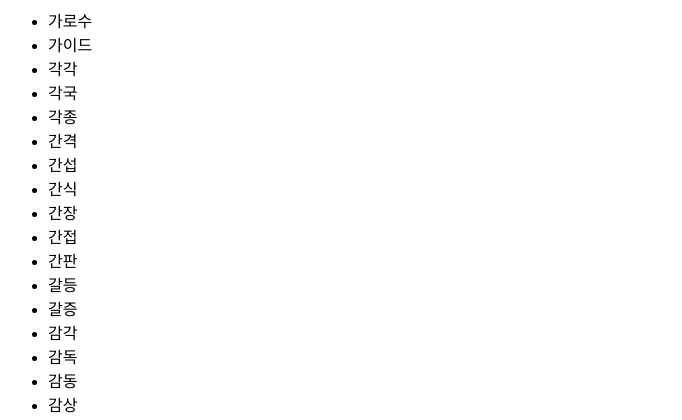
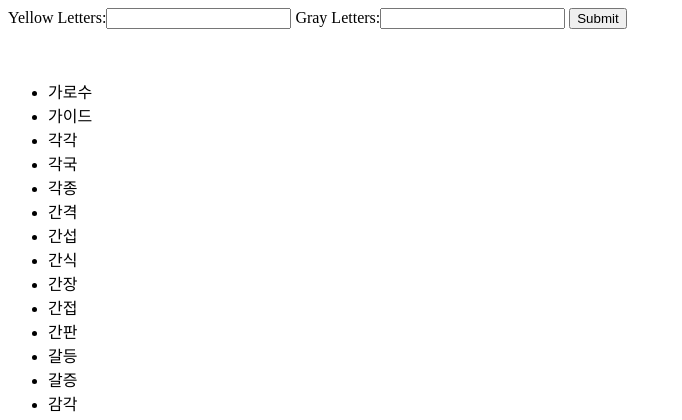
Before and after one commit to yangbaechu/kodle_word_finder, a Django app: template django_server/findersite/finder/templates/finder/word_list.html in a window 1280 px wide. Shown: the top 420 px of the page, without its empty margins (0-682 px from the left). Run offline with Django 3.2, Linux system fonts and the light colour scheme; the template is opened without the code that fills it: values that come from a table or form of the project are taken from there, others are empty; data comes from the database, SQL or seed files in the repository; both versions use the stored data as it was after the commit.

Commit message:
add forms to search words

```diff
--- /dev/null
+++ b/django_server/findersite/finder/forms.py
@@ -0,0 +1,5 @@
+from django import forms
+
+class SearchWordForm(forms.Form):
+    yellow_letters = forms.CharField(label='Yellow Letters')
+    gray_letters = forms.CharField(label='Gray Letters')
--- a/django_server/findersite/finder/models.py
+++ b/django_server/findersite/finder/models.py
@@ -2,19 +2,43 @@ from django.db import models
 
 class WordManager(models.Manager):
 
-    #def get_queryset(self):
-        #return super().get_queryset().filter(word_pieces[3] = 'ㄱ')
-
     #노란색 단어
-    def yellow_letters(self, queryset, letters):
+    def yellow_letters(self, QuerySet, letters):
 
         def yellow_letter(letter, QuerySet):
             return QuerySet.filter(word_pieces__contains=letter)
 
-        QuerySet = Word.objects.all()
+        for l in letters:
+            QuerySet = yellow_letter(l, QuerySet)
+
+        return QuerySet
+
+    #회색 단어
+    def gray_letters(self, QuerySet, letters):
+
+        def gray_letter(letter, QuerySet):
+            return QuerySet.exclude(word_pieces__contains=letter)
 
         for l in letters:
-            QuerySet = yellow_letter(l, QuerySet)
+            QuerySet = gray_letter(l, QuerySet)
+
+        return QuerySet
+
+    #초록색 단어
+    def green_letters(self, QuerySet, letters):
+
+        if letters[0] != '':
+            QuerySet = QuerySet.filter(letter1__contains = letters[0])
+        if letters[1] != '':
+            QuerySet = QuerySet.filter(letter2__contains = letters[1])
+        if letters[2] != '':
+            QuerySet = QuerySet.filter(letter3__contains = letters[2])
+        if letters[3] != '':
+            QuerySet = QuerySet.filter(letter4__contains = letters[3])
+        if letters[4] != '':
+            QuerySet = QuerySet.filter(letter5__contains = letters[4])
+        if letters[5] != '':
+            QuerySet = QuerySet.filter(letter6__contains = letters[5])
 
         return QuerySet
 
--- a/django_server/findersite/finder/templates/finder/word_list.html
+++ b/django_server/findersite/finder/templates/finder/word_list.html
@@ -1,9 +1,18 @@
+<form action="" method="get">
+    {% csrf_token %}
+    {{ form.as_table}}
+    <input type="submit" value="Submit">
+</form>
+
+<br>
 {% if word_list %}
     <ul>
     {% for word in word_list %}
     <li>{{ word.word_text }}</a></li>
     {% endfor %}
     </ul>
+{% elif not yellow_letters and not gray_letters %}
+    <p> No Words</p>
 {% else %}
-    <p>No Words are available.</p>
+     <p>No Words with {{yellow_letters}} and without {{gray_letters}}are available.</p>
 {% endif %}
--- a/django_server/findersite/finder/urls.py
+++ b/django_server/findersite/finder/urls.py
@@ -4,5 +4,5 @@ from . import views
 
 app_name = 'finder'
 urlpatterns = [
-            path('', views.IndexView.as_view(), name='index'),
+            path('', views.SearchFormView.as_view(), name='search'),
             ]
--- a/django_server/findersite/findersite/settings.py
+++ b/django_server/findersite/findersite/settings.py
@@ -38,6 +38,7 @@ INSTALLED_APPS = [
     'django.contrib.sessions',
     'django.contrib.messages',
     'django.contrib.staticfiles',
+    'debug_toolbar'
 ]
 
 MIDDLEWARE = [
@@ -48,6 +49,7 @@ MIDDLEWARE = [
     'django.contrib.auth.middleware.AuthenticationMiddleware',
     'django.contrib.messages.middleware.MessageMiddleware',
     'django.middleware.clickjacking.XFrameOptionsMiddleware',
+    'debug_toolbar.middleware.DebugToolbarMiddleware'
 ]
 
 ROOT_URLCONF = 'findersite.urls'
--- a/django_server/findersite/findersite/urls.py
+++ b/django_server/findersite/findersite/urls.py
@@ -15,8 +15,15 @@ Including another URLconf
 """
 from django.contrib import admin
 from django.urls import include, path
+from django.conf import settings
 
 urlpatterns = [
     path('', include('finder.urls')),
     path('admin/', admin.site.urls),
 ]
+
+if settings.DEBUG:
+    import debug_toolbar
+    urlpatterns += [
+            path('__debug__/', include(debug_toolbar.urls)),
+        ]
--- a/django_server/findersite/preprocessing.py
+++ b/django_server/findersite/preprocessing.py
@@ -96,7 +96,7 @@ records.delete()
 word_records = final_words.to_dict('records')
 
 
-model_instances = [Word(word_pieces=record['word_pieces'], word_text=record['word'], frequent=record['ranking'], letter1=['letter1'], letter2=['letter2'], letter3=['letter3'], letter4=['letter4'], letter5=['letter5'], letter6=['letter6']) for record in word_records]
+model_instances = [Word(word_pieces=record['word_pieces'], word_text=record['word'], frequent=record['ranking'], letter1=record['letter1'], letter2=record['letter2'], letter3=record['letter3'], letter4=record['letter4'], letter5=record['letter5'], letter6=record['letter6']) for record in word_records]
 
 Word.objects.bulk_create(model_instances)
 
```
Also changed, not shown: django_server/findersite/finder/views.py (+54 -1 lines), django_server/findersite/db.sqlite3, 1 other file.
